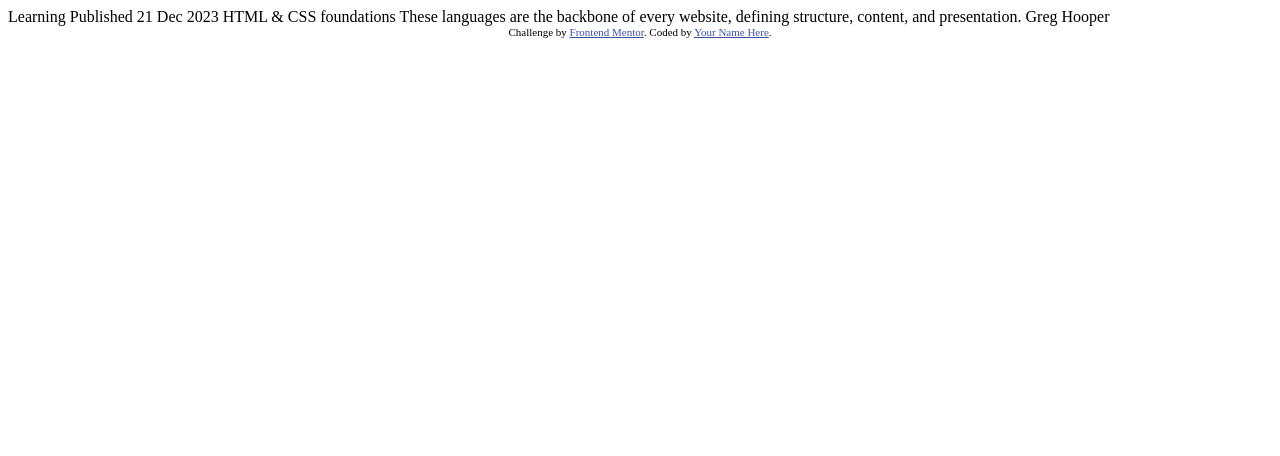
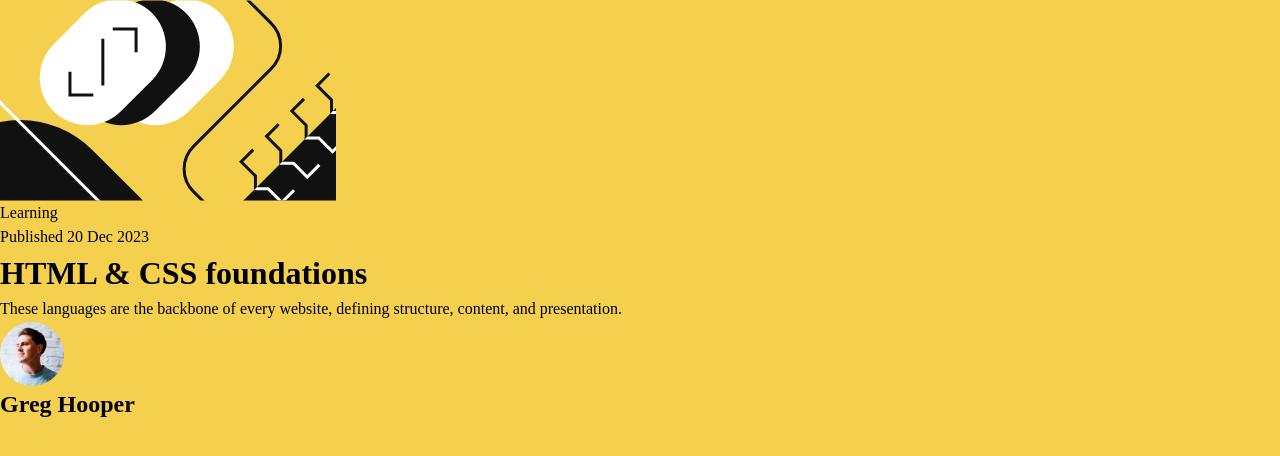
Before and after one commit to cravsky/blog-preview-card, a plain HTML site: page index.html in a window 1280 px wide. Drawn offline with Linux system fonts and the light colour scheme.

Commit message:
Implemented html structure

```diff
--- a/index.html
+++ b/index.html
@@ -1,34 +1,33 @@
 <!DOCTYPE html>
 <html lang="en">
+
 <head>
   <meta charset="UTF-8">
-  <meta name="viewport" content="width=device-width, initial-scale=1.0"> <!-- displays site properly based on user's device -->
+  <meta name="viewport" content="width=device-width, initial-scale=1.0">
+  <!-- displays site properly based on user's device -->
 
   <link rel="icon" type="image/png" sizes="32x32" href="./assets/images/favicon-32x32.png">
+  <link rel="stylesheet" href="style-reset.css">
+  <link rel="stylesheet" href="style.css">
+  <title>Frontend Mentor | Blog preview card</title>
+</head>
 
-  <title>Frontend Mentor | Blog preview card</title>
+<body>
+  <main>
+    <div class="card">
+      <img class="Illustration-article" src="./assets/images/illustration-article.svg" alt="Illustration article">
+      <div class="card-content">
+        <div class="tag">Learning</div>
+        <div class="info">Published 20 Dec 2023</div>
+        <h1>HTML & CSS foundations</h1>
+        <p>These languages are the backbone of every website, defining structure, content, and presentation.</p>
+        <div class="author">
+          <img src="assets/images/image-avatar.webp" alt="avatar">
+          <h2>Greg Hooper</h2>
+        </div>
+      </div>
+    </div>
+  </main>
+</body>
 
-  <!-- Feel free to remove these styles or customise in your own stylesheet 👍 -->
-  <style>
-    .attribution { font-size: 11px; text-align: center; }
-    .attribution a { color: hsl(228, 45%, 44%); }
-  </style>
-</head>
-<body>
-
-  Learning
-
-  Published 21 Dec 2023
-
-  HTML & CSS foundations
-
-  These languages are the backbone of every website, defining structure, content, and presentation.
-
-  Greg Hooper
-
-  <div class="attribution">
-    Challenge by <a href="https://www.frontendmentor.io?ref=challenge" target="_blank">Frontend Mentor</a>.
-    Coded by <a href="#">Your Name Here</a>.
-  </div>
-</body>
 </html>
--- /dev/null
+++ b/style.css
@@ -0,0 +1,10 @@
+:root {
+    --yellow: hsl(47, 88%, 63%);
+    --white: hsl(0, 0%, 100%);
+    --gray-500: hsl(0, 0%, 42%);
+    --gray-950: hsl(0, 0%, 7%);
+}
+
+body{
+    background-color: var(--yellow);
+}
```
